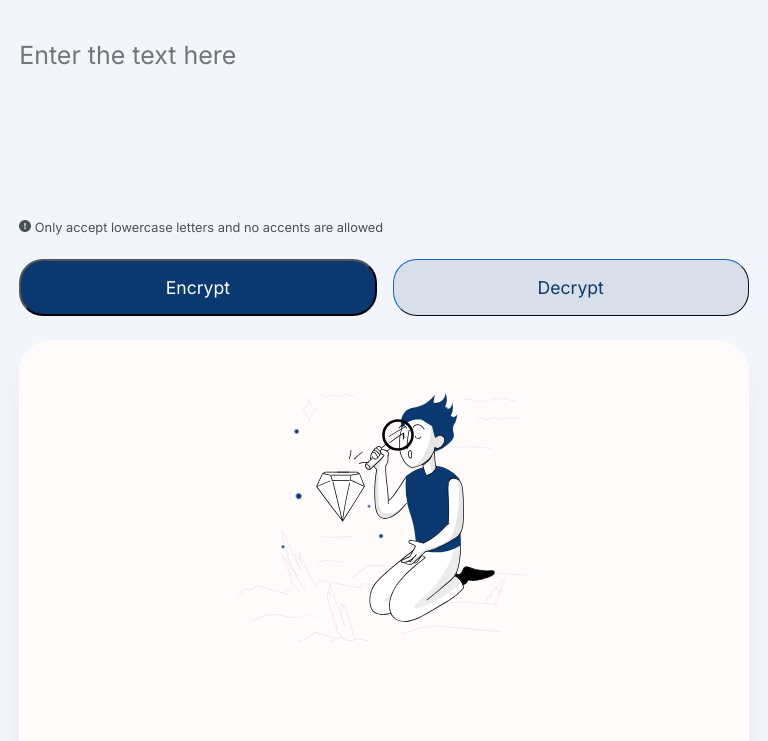
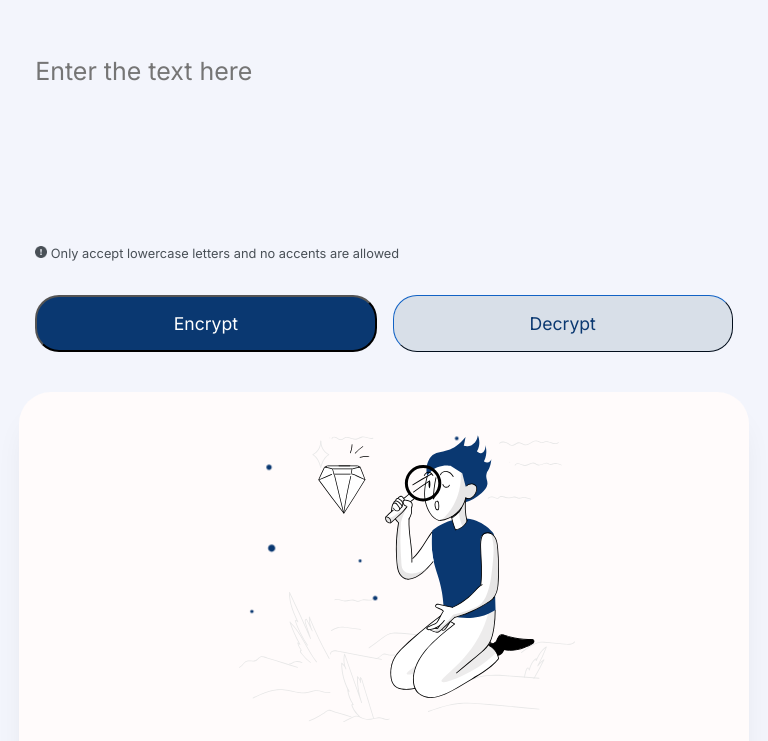
Before and after one commit to alejo506/challange-alura, a plain HTML site: page index.html in a window 768 px wide. Shown: the part 59-800 px from the top of the page. Drawn offline with nearby package versions, Linux system fonts and the light colour scheme.

Commit message:
Cambios en style

```diff
--- a/index.html
+++ b/index.html
@@ -32,10 +32,11 @@
         <!--  Result                      -->
         <section class="main__result">
             <!-- <img id="imgresult" class="main__result__magnifyingglass" src="assets/man.png" alt="Magnifying glass"> -->
-
-            <img id="imgresult1" class="main__result__magnifyingglass" src="assets/man.svg" alt="">
-            <img id="imgresult2" class="img_diamond" src="assets/diamond.svg" alt="">
-            <img id="imgresult3" src="assets/circles.svg" class="img_circles" alt="">
+            <div class="main__result__sectionImg">
+                <img id="imgresult1" class="main__result__sectionImg__imgMan" src="assets/man.svg" alt="">
+                <img id="imgresult3" class="main__result__sectionImg__imgCircles" src="assets/circles.svg" alt="">
+                <img id="imgresult2" class="main__result__sectionImg__imgDiamond" src="assets/diamond.svg" alt="">
+            </div>
 
             <h1 id="titlresult" class="main__result__messagetitle">No message was found</h1>
             <p id="messresult" class="main__result__messagetext">Ingresa el texto que desees encriptar o desencriptar</p>
--- a/style.css
+++ b/style.css
@@ -21,11 +21,8 @@
     padding: 0;
 }
 
-body,
-html {
+body,html {
     background-color: #f3f5fc;
-    width: 100%;
-    height: 100%;
 }
 
 /* --------------------------- HEADER ---------------------------- */
@@ -47,17 +44,15 @@ header img {
 .main {
     display: flex;
     gap: 1rem;
-    height: auto;
     justify-content: center;
     padding: 1.2rem;
-    position: relative;
+    min-height: 564px;
 }
 
 .main__content {
     display: flex;
     flex-direction: column;
     gap: 1rem;
-    height: auto;
     padding: 7rem 3rem 0 7rem;
     width: 70%;
 }
@@ -66,14 +61,13 @@ header img {
     background-color: #f3f5fc;
     color: var(--primary-color);
     font: 400 1.56rem "Inter", sans-serif;
-    height: 17rem;
+    min-height: 70%;
+    /* Quita los bordes */
     border: none;
-    /* Quita los bordes */
+    /* Opcional: quita el borde del foco */
     outline: none;
-    /* Opcional: quita el borde del foco */
     line-height: 2.4rem;
     resize: none;
-    width: 100%;
     overflow: auto;
 }
 
@@ -82,6 +76,11 @@ header img {
     color: var(--second-color);
     font: 400 var(--small-letter-size) "Inter", sans-serif;
     height: 3.2rem;
+}
+
+.main__content__span img {
+    height: 0.75rem;
+    width: 0.75rem;
 }
 
 .spanError {
@@ -95,10 +94,6 @@ header img {
     /* Aplica la animación durante 1 segundo */
 }
 
-.main__content__span img {
-    height: 0.75rem;
-    width: 0.75rem;
-}
 
 /* Buttons container  */
 .main__content__buttons {
@@ -150,48 +145,55 @@ header img {
     background-color: #fffbfb;
     display: flex;
     flex-direction: column;
-    height: auto;
     width: 40%;
     padding: 1rem 1.9rem 1rem 1.9rem;
     gap: 2.6rem;
     border-radius: 2rem;
     box-shadow: 0 1.5rem 2rem -0.5rem #00000014;
-    position: relative;
-
-    /* otros */
-    justify-content: flex-end;
+    justify-content: start;
 }
 
-.main__result__magnifyingglass {
+.main__result__text {
+    font: 400 var(--medium-letter-size) "Inter", sans-serif;
+    color: var(--second-color);
+    line-height: 2;
+    min-height: 22.25rem;
+    width: 100%;
+    overflow: auto;
+    text-align: left;
+}
+
+.main__result__sectionImg{
+    position: relative;
     height: auto;
     width: auto;
+}
+
+.main__result__sectionImg__imgMan{
     position: absolute;
-    z-index: 1;
+    z-index: 0;
     top: 10px;
 }
 
-.img_diamond{
+.main__result__sectionImg__imgCircles{
     position: absolute;
-    width: auto;
-    height: auto;
+    z-index: 1;
+    animation: circular-movement 3.5s ease-in-out infinite;
+    top: 2rem;
+}
+
+.main__result__sectionImg__imgDiamond{
+    position: relative;
     z-index: 2;
     animation: movement 2s ease-in-out infinite;
     top: 1.5rem;
 }
 
-.img_circles{
-    position: absolute;
-    width: auto;
-    height: auto;
-    z-index: 2;
-    animation: circular-movement 3.5s ease-in-out infinite;
-    top: 2rem;
-}
 
 .main__result__messagetitle {
     font: 700 var(--medium-letter-size) "Inter", sans-serif;
     color: #343A40;
-    height: auto;
+    margin-top: 4rem;
 }
 
 .main__result__messagetext {
@@ -201,15 +203,6 @@ header img {
     margin-bottom: 4rem;
 }
 
-.main__result__text {
-    font: 400 var(--medium-letter-size) "Inter", sans-serif;
-    color: var(--second-color);
-    line-height: 2;
-    height: 100%;
-    width: 100%;
-    overflow: auto;
-    text-align: left;
-}
 
 .main__result__button {
     color: var(--primary-color);
@@ -221,7 +214,6 @@ header img {
     padding: 1rem;
     width: 73%;
     font: 400 var(--medium-letter-size) "Inter", sans-serif;
-    /* position: absolute; */
     bottom: 1rem;
 }
 
@@ -258,19 +250,18 @@ header img {
         display: flex;
         flex-direction: column;
         width: 100%;
-        gap: 0;
     }
 
     .main__content {
-        padding: 0%;
         width: 100%;
-        height: 33rem;
+        height: 24rem;
         gap: 1rem;
+        padding:0;
     }
 
     .main__content__text {
         text-align: left;
-        min-height: auto;
+        min-height: 44%;
         padding: 0.5rem;
 
     }
@@ -281,33 +272,15 @@ header img {
     }
 
     .main__result {
-        gap: 2rem;
+        gap: 0rem;
         padding: 0;
         width: 100%;
-        height: 24rem;
-    }
-
-    .main__result__magnifyingglass{
-        width: 80%;
-        height: 55%;
-    }
-    .img_circles{
-        width: 70%;
-        height: 40%;
-    }
-
-    .img_diamond{
-        width: 70%;
-        height: 60%;
-        top: 0rem;
+        min-height: 21rem;
     }
 
     .main__result__text{
         padding: 1rem;
-    }
-
-    .main__result__messagetext {
-        margin-bottom: 3rem;
+        min-height: 16rem;
     }
 
     .main__result__button {
@@ -315,7 +288,7 @@ header img {
     }
 
     .footer {
-        position: relative;
+        position: absolute;
     }
 }
 
@@ -330,80 +303,42 @@ header img {
     .main {
         display: flex;
         flex-direction: column;
-        width: 100%;
         gap: 1.5rem;
-        height: 100%;
-        justify-content: flex-end;
     }
 
     .main__content {
-        padding: 0%;
+        padding: 1rem;
         width: 100%;
-        gap: 1.5rem;
-        height: auto;
-    }
-
-    .main__result__magnifyingglass{
-        width: 40%;
-        height: 70%;
-    }
-    .img_circles{
-        width: 30%;
-        height: 60%;
-    }
-
-    .img_diamond{
-        width: 40%;
-        height: 100%;
-        top: 0;
-
+        gap: 1rem;
     }
 
     .main__content__text {
-        height: 10rem;
-        overflow: auto;
-
-    }
-
-    .main__content__span {
-        height: auto;
-    }
-
-    .main__content__buttons {
-        display: flex;
-        gap: 1rem;
+        min-height: 10rem;
     }
 
 
     .main__result {
-        gap: 10px;
-        padding: 0.5rem;
-        /* justify-content: flex-end; */
-        align-items: center;
         width: 100%;
-        height: 100%;
-
+        gap: 1rem;
     }
 
-    .main__result__messagetext {
-
-        justify-content: flex-end;
-        margin-bottom: 0px;
+    .main__result__text {
+        width: 100%;
+        min-height: 10rem;
     }
-
-    .main__result__text{
-        height: 100%;
-    }
-
 
     .main__result__button {
         width: 90%;
     }
 
     .footer {
-        position: relative;
+        position: absolute;
     }
 }
+
+
+/* --------------------------- ANIMACIONES ---------------------------- */
+
 
 /* Animacion para spanError*/
 @keyframes enlarge {
```
